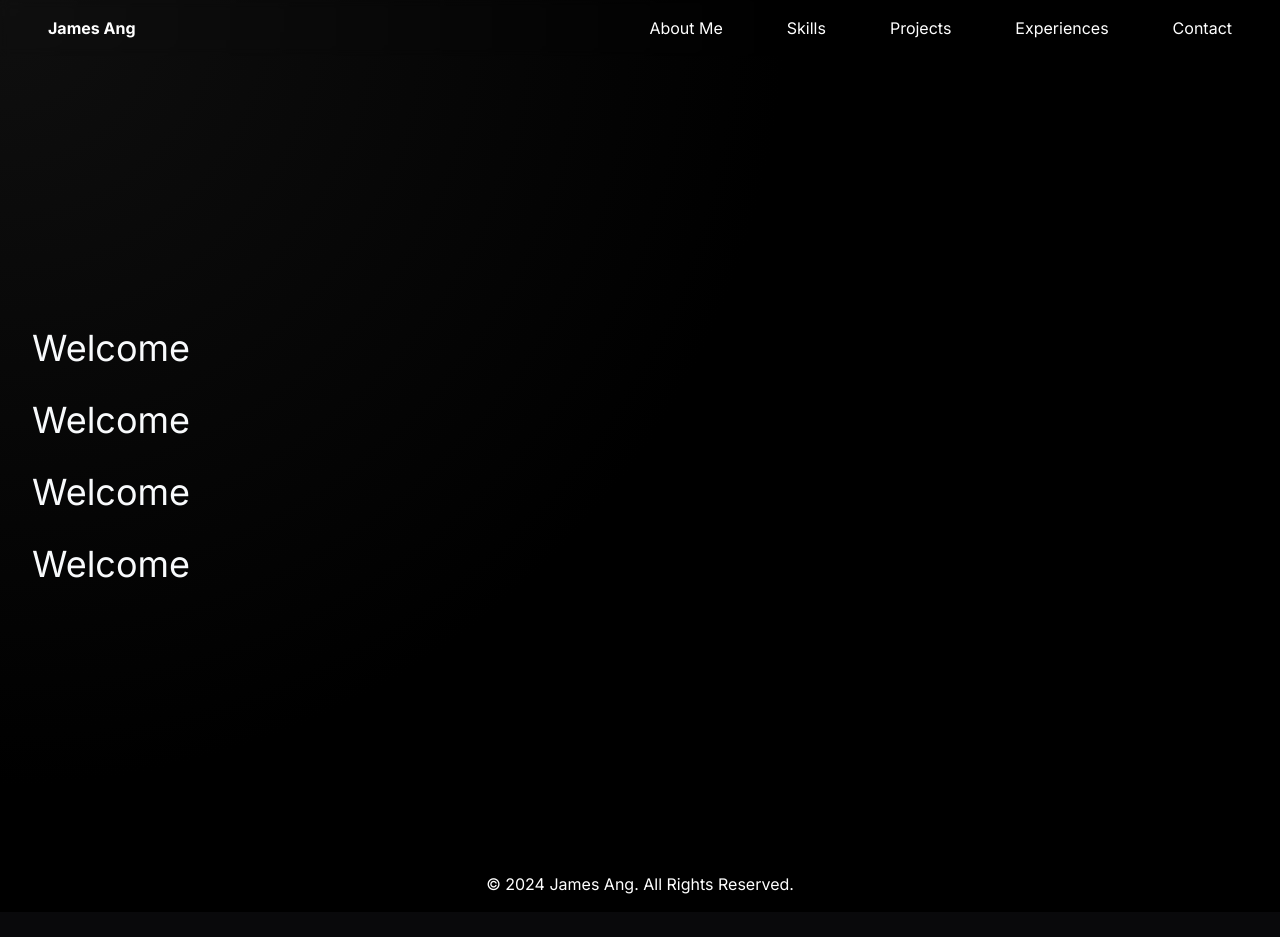
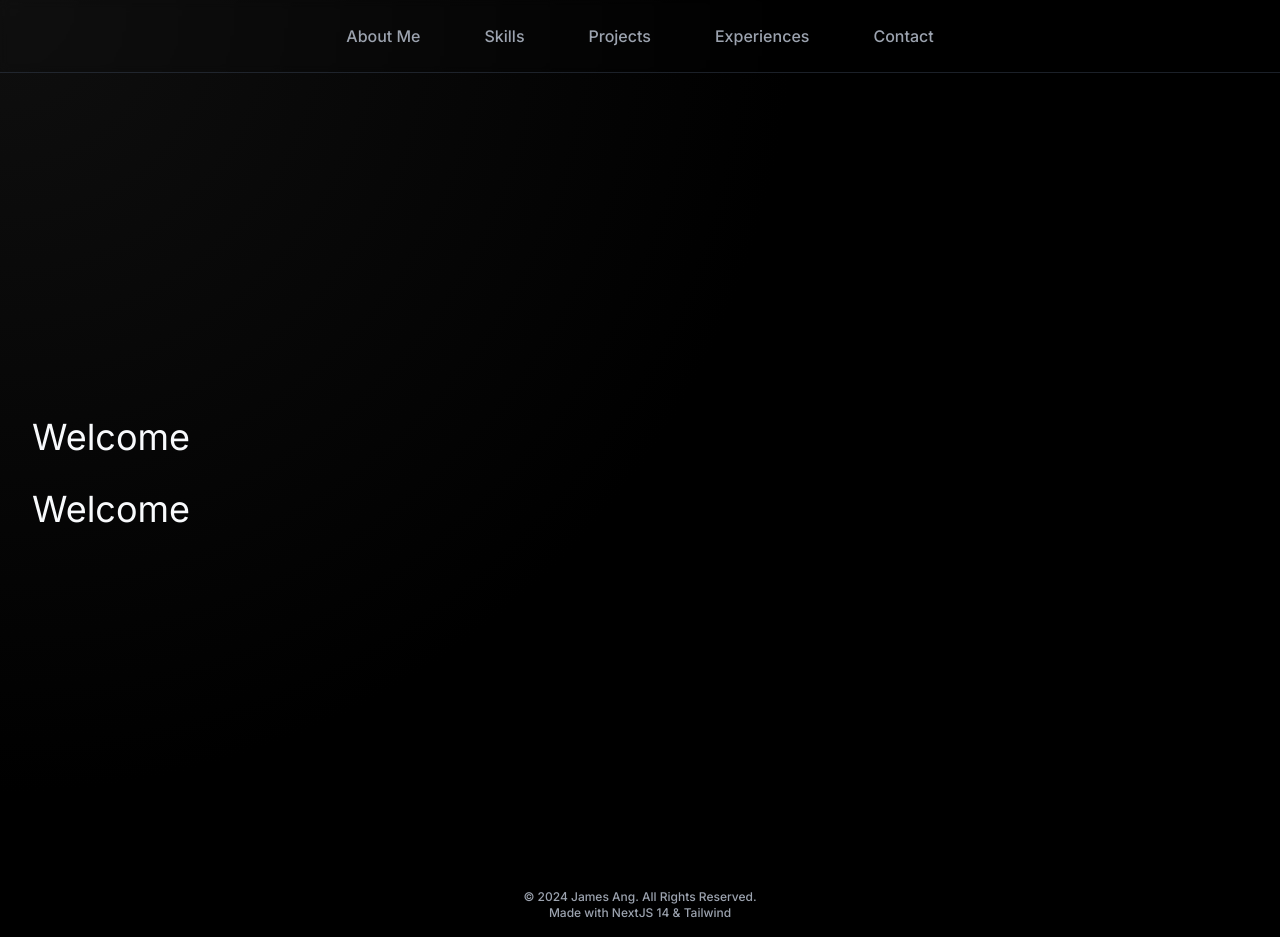
Before and after one commit to iFormal/personal-website, a Next.js app: page / in a window 1280 px wide. Before the commit the page ends 912 px from the top, so only its background shows below. Built offline with nearby package versions, Linux system fonts and the light colour scheme.

Commit message:
Styled navbar

```diff
--- a/package.json
+++ b/package.json
@@ -12,6 +12,7 @@
     "@radix-ui/react-slot": "^1.0.2",
     "class-variance-authority": "^0.7.0",
     "clsx": "^2.1.0",
+    "framer-motion": "^11.0.8",
     "gsap": "^3.12.5",
     "lucide-react": "^0.340.0",
     "next": "14.1.0",
--- a/src/app/footer.tsx
+++ b/src/app/footer.tsx
@@ -1,10 +1,8 @@
-"use client";
-import Gradientdiv from "@/components/gradientdiv"
-
 export const Footer = () => {
     return (
-        <footer className="p-4 text-center text-white">
+        <footer className="p-4 text-center text-gray-400 text-xs font-medium">
         <p>&copy; 2024 James Ang. All Rights Reserved.</p>
+        <p>Made with NextJS 14 & Tailwind</p>
         </footer>
     );
 }
--- a/src/app/layout.tsx
+++ b/src/app/layout.tsx
@@ -7,11 +7,6 @@ import "./globals.css";
 import { Navbar } from "./navbar";
 
 const inter = Inter({ subsets: ["latin"] });
-
-// export const metadata: Metadata = {
-//   title: "James Ang",
-//   description: "Created by James",
-// };
 
 export default function RootLayout({
   children,
--- a/src/app/navbar.tsx
+++ b/src/app/navbar.tsx
@@ -1,10 +1,9 @@
-'use client'
-
-import Gradientdiv from "@/components/gradientdiv";
 import Link from "next/link";
 import React, { useEffect, useState, useRef } from 'react';
 
-export const Navbar: React.FC = () => {
+interface NavbarProps {}
+
+export const Navbar: React.FC<NavbarProps> = () => {
   const [isSticky, setIsSticky] = useState(false);
   const navbarRef = useRef<HTMLDivElement>(null);
 
@@ -21,16 +20,16 @@ export const Navbar: React.FC = () => {
   }, []);
 
   return (
-      <nav ref={navbarRef} className="backdrop-blur-sm p-4 sticky top-0">
-          <div className="container mx-auto flex justify-between items-center">
-              <div className="text-white font-bold"><Link href='/'>James Ang</Link></div>
+    <nav
+      ref={navbarRef}
+      className="backdrop-blur-sm p-6 sticky top-0 flex justify-center items-center border-b border-0 border-gray-700 border-opacity-50"
+    >
       <div className="flex space-x-16 list-none">
-                  <li><a href="/about-me" className="text-white">About Me</a></li>
-                  <li><a href="/skills" className="text-white">Skills</a></li>
-                  <li><a href="/projects" className="text-white">Projects</a></li>
-                  <li><a href="/experiences" className="text-white">Experiences</a></li>
-                  <li><a href="/contact" className="text-white">Contact</a></li>
-              </div>
+        <li><a href="#about-me" className="font-medium text-gray-400 hover:text-white">About Me</a></li>
+        <li><a href="#skills" className="font-medium text-gray-400 hover:text-white">Skills</a></li>
+        <li><a href="#projects" className="font-medium text-gray-400 hover:text-white">Projects</a></li>
+        <li><a href="#experiences" className="font-medium text-gray-400 hover:text-white">Experiences</a></li>
+        <li><a href="#contact" className="font-medium text-gray-400 hover:text-white">Contact</a></li>
       </div>
     </nav>
   );
--- a/src/app/page.tsx
+++ b/src/app/page.tsx
@@ -3,7 +3,7 @@ import React from 'react';
 
 export const metadata: Metadata = {
   title: "James Ang",
-  description: "Created by James",
+  description: "Personal Portfolio project created in NextJS 14.",
 };
 
 export default function Home() {
@@ -11,12 +11,6 @@ export default function Home() {
     <main className="mx-auto w-full">
       <div className="flex justify-center items-center h-screen">
         <div className='container py-8'>
-          <section className='mb-8'>
-            <div><p className='text-4xl'>Welcome</p></div>
-          </section>
-          <section className='mb-8'>
-            <div><p className='text-4xl'>Welcome</p></div>
-          </section>
           <section className='mb-8'>
             <div><p className='text-4xl'>Welcome</p></div>
           </section>
```
Also changed, not shown: 1 other file (tests, documents, lock files or other folders). Lines whose indentation alone changed are shown as unchanged.
